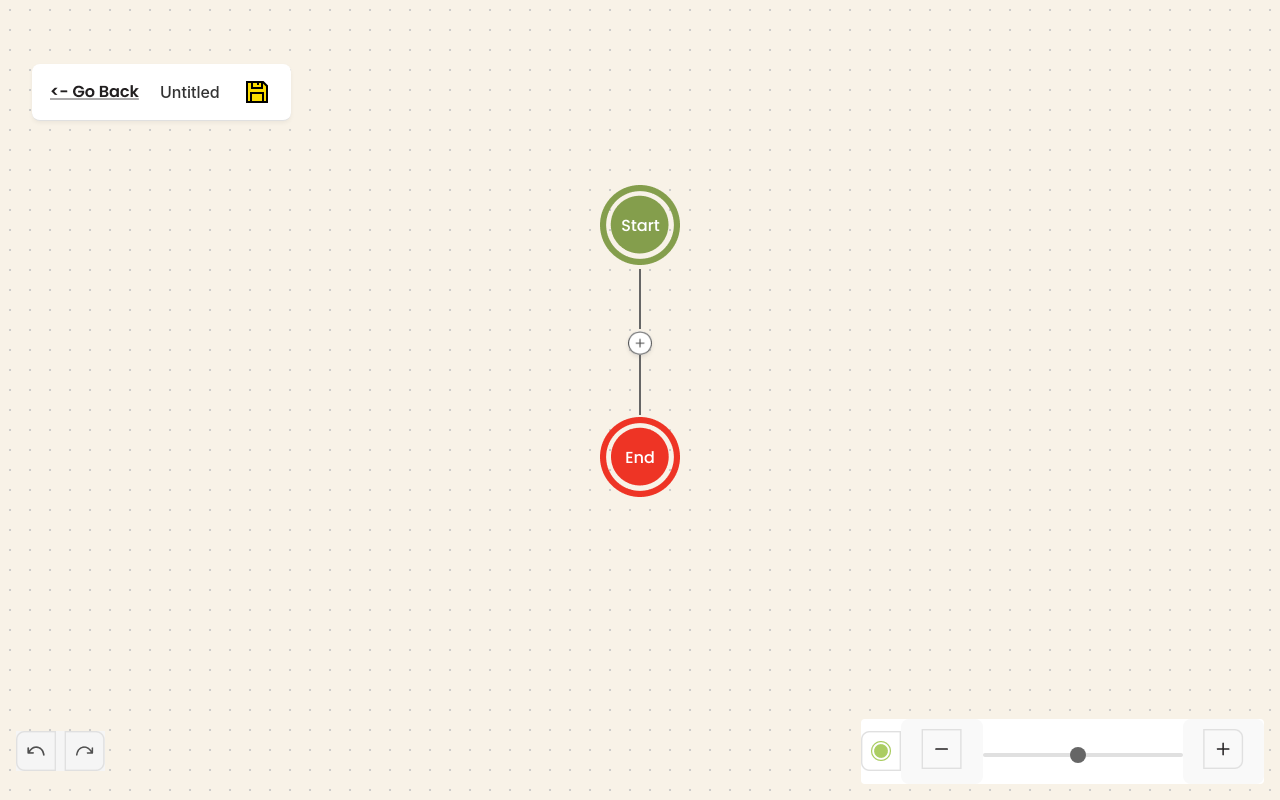
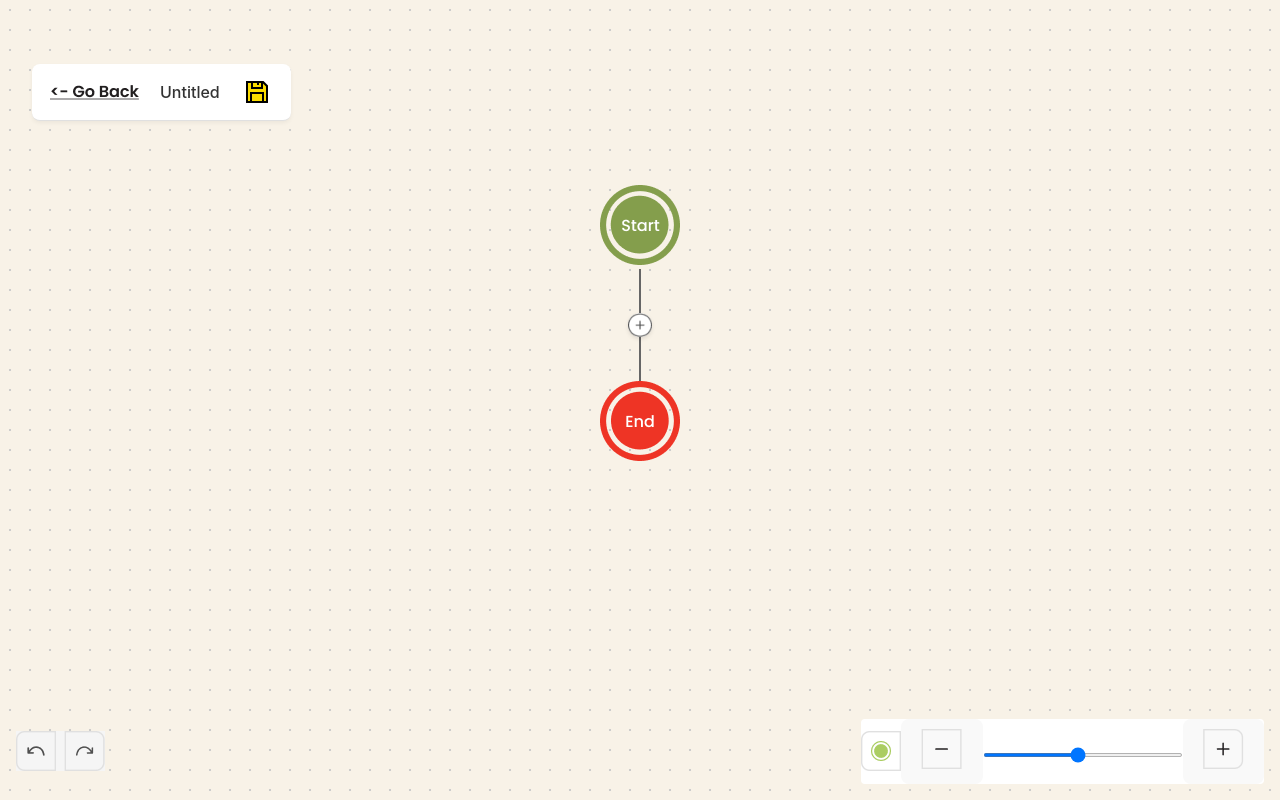
Before and after one commit to Abstract-ak/workflow-management, a React (Vite) app: page /workflow-management/create in a window 1280 px wide. Built offline with nearby package versions, Linux system fonts and the light colour scheme.

Commit message:
workflow mangement done

```diff
--- a/src/pages/process/CreateProcess.module.css
+++ b/src/pages/process/CreateProcess.module.css
@@ -86,7 +86,7 @@
   display: flex;
   flex-direction: column;
   align-items: center;
-  gap: 3.87rem;
+  /* gap: 2.87rem; */
 }
 
 .startNode
@@ -104,31 +104,26 @@
 }
 
 .connector {
-  position: absolute;
-  top: 100%;
-  left: 50%;
-  transform: translateX(-50%);
-  height: 60px;
+  /* position: absolute; */
+  /* top: 100%; */
+  /* left: 50%; */
+  /* transform: translateX(-50%); */
+  height: 44px;
   width: 2px;
   background-color: #666;
+  margin: 0 auto;
 }
 
 .connection {
-  position: absolute;
   /* position: relative; */
-  /* top: 100%; */
-  left: 50%;
-  transform: translateX(-50%);
-  height: 60px;
+  /* position: absolute; */
+  height: 1.5rem;
   width: 2px;
   background-color: #666;
+  margin: 0 auto;
 }
 
 .addNode {
-  /* position: absolute; */
-  /* bottom: -28px; */
-  /* left: 50%; */
-  /* transform: translateX(-50%); */
   width: 24px;
   height: 24px;
   background-color: white;
@@ -139,6 +134,12 @@
   cursor: pointer;
   box-shadow: 0 2px 4px rgba(0, 0, 0, 0.1);
   position: relative;
+  transition: transform 0.2s ease;
+  /* z-index: 1; */
+}
+
+.addNode:hover {
+  transform: scale(1.1);
 }
 
 .addNode img {
@@ -152,7 +153,13 @@
   left: 50%;
 }
 
-
+.nodeWrapper {
+  position: relative;
+  display: flex;
+  flex-direction: column;
+  align-items: center;
+  /* gap: 0.5rem; */
+}
 
 .footer {
   position: fixed;
@@ -227,7 +234,7 @@
 .zoomSlider {
   width: 100%;
   height: 4px;
-  -webkit-appearance: none;
+  /* -webkit-appearance: none; */
   background: #e0e0e0;
   border-radius: 2px;
   outline: none;
--- a/src/pages/process/CreateProcess.tsx
+++ b/src/pages/process/CreateProcess.tsx
@@ -26,15 +26,16 @@ const CreateProcess = () => {
   // const [nodeList, setNodeList] = useState<SelectionMode[]>([]);
   // Adjust type as needed
 
-  const addNodeRef = useRef<HTMLDivElement | null>(null);
+  const addNodeRefs = useRef<(HTMLDivElement | null)[]>([]);
   const navigate = useNavigate();
 
   useEffect(() => {
     const handleClickOutside = (event: MouseEvent) => {
-      if (
-        addNodeRef.current &&
-        !addNodeRef.current.contains(event.target as Node)
-      ) {
+      const clickedOutside = addNodeRefs.current.every(
+        (ref) => ref && !ref.contains(event.target as Node)
+      );
+
+      if (clickedOutside) {
         setIsTooltipVisible(false);
         setActiveTooltipIndex(null);
       }
@@ -55,15 +56,17 @@ const CreateProcess = () => {
     setIsSaveModelOpen(false);
   };
 
-  const toggleTooltip = () => {
+  const toggleTooltip = (index: number | null) => {
     setIsTooltipVisible(!isTooltipVisible);
-    setActiveTooltipIndex(null);
+    setActiveTooltipIndex(index);
+
+    // console.log("active-tooltip index: ", activeTooltipIndex);
   };
 
   const handleNodeSelect = (type: "api" | "email" | "textbox") => {
     console.log("Selected node type:", type);
     setIsTooltipVisible(false);
-    setActiveTooltipIndex(null);
+    // setActiveTooltipIndex(null);
 
     if (activeTooltipIndex === null) {
       // Add at the end
@@ -78,10 +81,10 @@ const CreateProcess = () => {
     }
   };
 
-  const handleAddNode = (index: number, position: 'above' | 'below') => {
-    setActiveTooltipIndex(position === 'above' ? index : index + 1);
-    setIsTooltipVisible(true);
-  };
+  // const handleAddNode = (index: number, position: 'above' | 'below') => {
+  //   setActiveTooltipIndex(position === 'above' ? index : index + 1);
+  //   setIsTooltipVisible(true);
+  // };
 
   return (
     <div className={styles.container}>
@@ -102,14 +105,30 @@ const CreateProcess = () => {
 
           {
             nodeList.map((node, index) => (
-              <div key={node.id}>
+              <div key={node.id} className={styles.nodeWrapper}>
+                <div className={styles.addNode}
+                  onClick={() => toggleTooltip(index)}
+                  // ref={addNodeRef}>
+                  ref={(el) => {
+                    addNodeRefs.current[index] = el;
+                  }}
+                >
+                  <img src="plus-sign.png" alt="add" />
+                  {isTooltipVisible && activeTooltipIndex === index && (
+                    <AddNodeTooltip
+                      isVisible={isTooltipVisible}
+                      onSelect={handleNodeSelect}
+                    />
+                  )}
+                </div>
+                <div className={styles.connection}></div>
                 <BoxCard
                   title={node.selectedNode}
                   onDelete={() =>
                     setNodeList((prev) => prev.filter((_, i) => i !== index))
                   }
-                  onAddAbove={() => handleAddNode(index, 'above')}
-                  onAddBelow={() => handleAddNode(index, 'below')}
+                  onAddAbove={() => { }}
+                // onAddBelow={() => handleAddNode(index, 'below')}
                 />
                 <div className={styles.connection}></div>
               </div>
@@ -117,25 +136,34 @@ const CreateProcess = () => {
           }
 
           <div className={styles.addNode}
-            onClick={toggleTooltip}
-            ref={addNodeRef}>
+            onClick={() => toggleTooltip(null)}
+            ref={(el) => {
+              addNodeRefs.current[nodeList.length] = el;
+            }}
+          >
             <img src="plus-sign.png" alt="add" />
-            <AddNodeTooltip
-              isVisible={isTooltipVisible}
-              onSelect={handleNodeSelect}
-            />
-            <div className={styles.connector}></div>
+
+            {isTooltipVisible && activeTooltipIndex === null && (
+              <AddNodeTooltip
+                isVisible={isTooltipVisible}
+                onSelect={handleNodeSelect}
+              />
+
+            )}
           </div>
 
           {/* </div> */}
           {/* </div> */}
           <div className={styles.endNode}>
+            <div className={styles.connector}></div>
             <img src="endProcess.png" alt="end-node" />
           </div>
         </div>
         {/* </div> */}
       </div>
 
+
+      {/* footer side */}
       <div className={styles.footer}>
         <div className={styles.leftControls}>
           <img src="undo-btn.png" alt="undo" />
--- a/src/pages/process/cardOptions.tsx
+++ b/src/pages/process/cardOptions.tsx
@@ -6,10 +6,9 @@ type BoxCardProps = {
   title: string | null;
   onDelete: () => void;
   onAddAbove: () => void;
-  onAddBelow: () => void;
 };
 
-const BoxCard: React.FC<BoxCardProps> = ({ title, onDelete, onAddAbove, onAddBelow }) => {
+const BoxCard: React.FC<BoxCardProps> = ({ title, onDelete, onAddAbove }) => {
   const getIcon = () => {
     switch (title) {
       case 'api':
@@ -25,9 +24,9 @@ const BoxCard: React.FC<BoxCardProps> = ({ title, onDelete, onAddAbove, onAddBel
 
   return (
     <div className={styles.cardContainer}>
-      <button className={styles.addButton} onClick={onAddAbove}>
+      {/* <button className={styles.addButton} onClick={onAddAbove}>
         <Plus size={16} />
-      </button>
+      </button> */}
       <div className={styles.card}>
         <span className={styles.title}>
           {getIcon()}
@@ -37,9 +36,6 @@ const BoxCard: React.FC<BoxCardProps> = ({ title, onDelete, onAddAbove, onAddBel
           <Trash2 size={16} />
         </button>
       </div>
-      {/* <button className={styles.addButton} onClick={onAddBelow}>
-        <Plus size={16} />
-      </button> */}
     </div>
   );
 };
```
